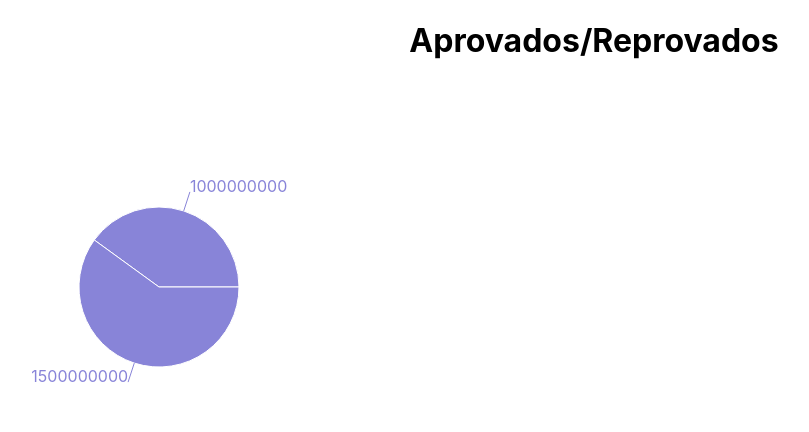
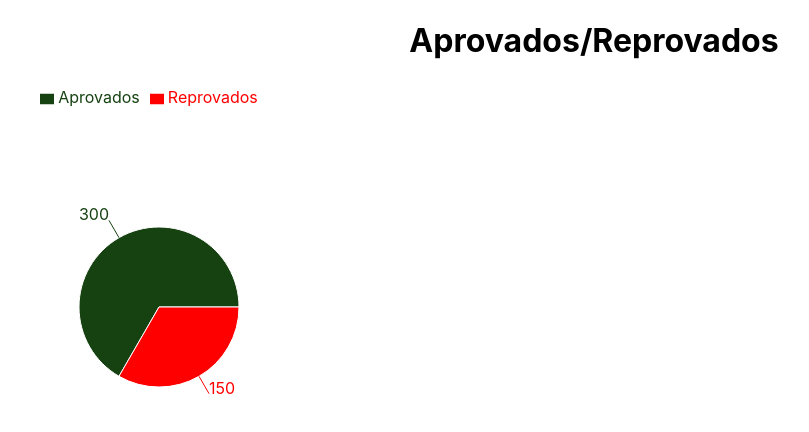
Before and after one commit to LucasLima1407/Testes-Recharts, a React (Create React App) app in the folder my-app/: page / in a window 1280 px wide. Shown: the top 432 px of the page, without its empty margins (46-855 px from the left). Built offline with nearby package versions, Linux system fonts and the light colour scheme.

Commit message:
Testes02
Segunda versão onde consegui colocar as cores nos locais corretos e adicionar uma legenda ao gráfico

```diff
--- a/my-app/src/App.js
+++ b/my-app/src/App.js
@@ -4,22 +4,24 @@ import {
   PieChart,
   Pie,
   Tooltip,
-  Cell
+  Cell,
+  Legend
 } from "recharts";
 
 const App = () => {
   const data = [
-    { name: "Aprovados", value: 1000000000 },
-    { name: "Reprovados", value: 1500000000 },
+    { name: "Aprovados", value: 300},
+    { name: "Reprovados", value: 150 },
   ];
 
-  const COLORS = ['#ff0000', '#164212'];
+  const COLORS = ['#164212', '#ff0000'];
 
   return (
     <div style={{ textAlign: "center" }}>
       <h1>Aprovados/Reprovados</h1>
       <div className="App">
         <PieChart width={400} height={400}>
+        <Legend layout="horizontal" verticalAlign="top"/>
           <Pie
             dataKey="value"
             isAnimationActive={false}
@@ -29,10 +31,11 @@ const App = () => {
             outerRadius={80}
             fill="#8884d8"
             label
-          />
+          >
           {data.map((entry, index) => (
-                                        <Cell key={`cell-${index}`} fill={COLORS[index % COLORS.length]} />
+                    <Cell key={`cell-${index}`} fill={COLORS[index % COLORS.length]} />
                                     ))}
+              </Pie>
           <Tooltip />
         </PieChart>
       </div>
```
